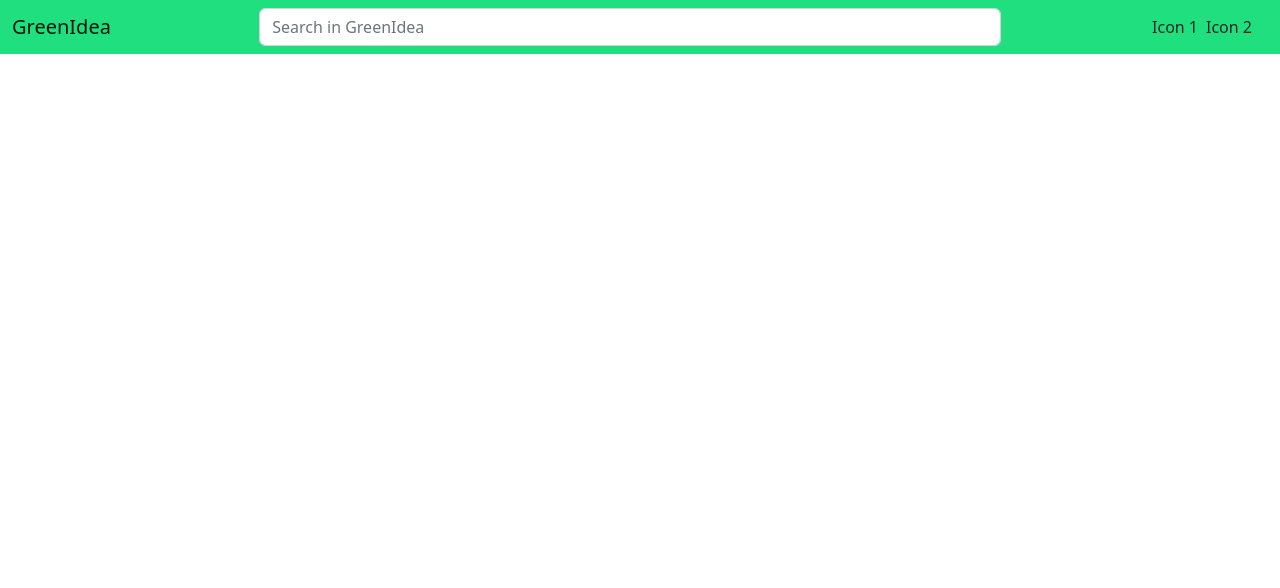
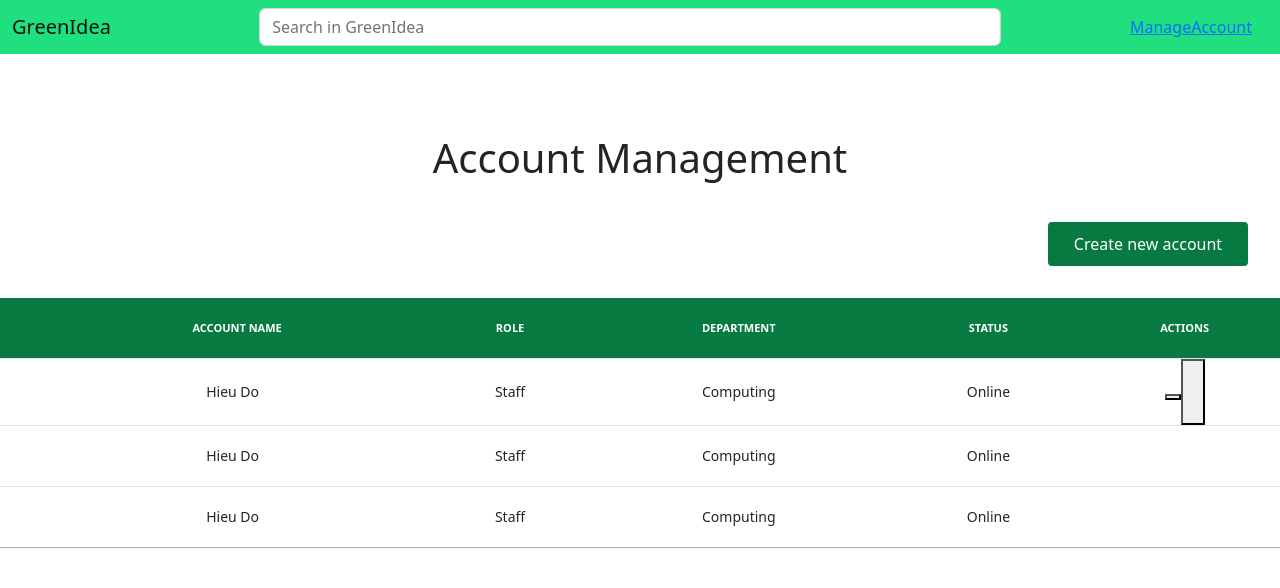
Before and after one commit to COMP1640-TCH2202/GIdea-React, a React (Create React App) app: page /manage-account in a window 1280 px wide. Shown: the top 588 px of the page. Built offline with nearby package versions, Linux system fonts and the light colour scheme.

Commit message:
dev manage account

```diff
--- a/package.json
+++ b/package.json
@@ -5,13 +5,12 @@
   "dependencies": {
     "@emotion/react": "^11.10.6",
     "@emotion/styled": "^11.10.6",
-    "@mui/icons-material": "^5.11.9",
-    "@mui/material": "^5.11.10",
     "@testing-library/jest-dom": "^5.16.5",
     "@testing-library/react": "^13.4.0",
     "@testing-library/user-event": "^13.5.0",
     "bootstrap": "^5.2.3",
     "clsx": "^1.2.1",
+    "font-awesome": "^4.7.0",
     "react": "^18.2.0",
     "react-bootstrap": "^2.7.2",
     "react-dom": "^18.2.0",
--- a/src/App.js
+++ b/src/App.js
@@ -1,10 +1,18 @@
 import './App.css';
 // import Login from './components/Login/Login';
-import MainPage from './components/Admin/MainPage/MainPage';
+import CreateAccount from './components/Admin/CreateAccount/CreateAccount';
 import { Routes, Route, Link } from 'react-router-dom';
+import ManageAccount from './components/Admin/ManageAccount/ManageAccount';
+import Navbar from './components/Navbar/Navbar';
+import { Fragment } from 'react';
 function App() {
   return (
-    <MainPage/>
+    <>
+      <Navbar />
+      <Routes>
+        <Route path='/manage-account' element={<ManageAccount />} />
+      </Routes>
+    </>
   )
 }
 
--- a/src/components/Admin/ManageAccount/ManageAccount.js
+++ b/src/components/Admin/ManageAccount/ManageAccount.js
@@ -1,10 +1,65 @@
 import React from 'react';
-
+import styles from '../ManageAccount/ManageAccount.module.scss'
+import Navbar from '../../Navbar/Navbar';
+import { Routes,Route,Link } from 'react-router-dom';
+import { Button } from 'react-bootstrap';
+import CreateAccount from '../CreateAccount/CreateAccount';
 const ManageAccount = () => {
     return (
         <div>
+            <h1 style={{ textAlign: 'center', marginTop: "2em" }}>Account Management</h1>
+            <div className={styles.add_btn}>
+                <Link to='/create-account'>Create new account</Link>
+            </div>
+            <div><i class="fa fa-pencil" aria-hidden="true"></i> </div>
+            <table>
+                <thead>
+                    <tr>
+                        <th>Account Name</th>
+                        <th>Role</th>
+                        <th>Department</th>
+                        <th>Status</th>
+                        <th>Actions</th>
+                    </tr>
+                </thead>
+                <tbody>
+                    <tr>
+                        <td data-label = "account-name">Hieu Do</td>
+                        <td data-label = "role">Staff</td>
+                        <td data-label = "department">Computing</td>
+                        <td data-label = "status">Online</td>
+                        <td>
+                            <button>
+                                {/* <i class="fa fa-pencil" aria-hidden="true"></i> */}
+                                </button>
+                            <button><i class="fa fa-trash" aria-hidden="true"></i></button>
+                        </td>
+                    </tr>
+                    <tr>
+                        <td data-label = "account-name">Hieu Do</td>
+                        <td data-label = "role">Staff</td>
+                        <td data-label = "department">Computing</td>
+                        <td data-label = "status">Online</td>
+                        <td>
 
+                        </td>
+                    </tr>
+                    <tr>
+                        <td data-label = "account-name">Hieu Do</td>
+                        <td data-label = "role">Staff</td>
+                        <td data-label = "department">Computing</td>
+                        <td data-label = "status">Online</td>
+                        <td>
+
+                        </td>
+                    </tr>
+                </tbody>
+            </table>
+            <Routes>
+                <Route path='/create-account' element={<CreateAccount />} />
+            </Routes>
         </div>
+
     );
 }
 
--- /dev/null
+++ b/src/components/Admin/ManageAccount/ManageAccount.module.scss
@@ -0,0 +1,142 @@
+
+.add_btn {
+    display: flex;
+    justify-content: flex-end;
+    width: 100%;
+    border-radius: 4px;
+    min-width: 200px;
+    text-align: center;
+    a {
+        border-radius: 4px;
+        width: 200px;
+        background-color: #067a40;
+        text-decoration: none;
+        color: #fff;
+        margin: 2em 2em 2em 0;
+        padding: 0.625em;
+        &:hover {
+            background-color: #035029;
+        }
+    }
+}
+
+table {
+    border: 0;
+    width: 100%;
+    margin: 0;
+    padding: 0;
+    border-collapse: collapse;
+    border-spacing: 0;
+    box-shadow: 0 1px 1px rgba(0, 0, 0, .3);
+    thead {
+        background: #067a40;
+        height: 60px !important;
+        tr {
+            th:first-child {
+                padding-left: 45px;
+            }
+
+            th {
+                color: #fff;
+                text-transform: uppercase;
+                line-height: 60px !important;
+                text-align: center;
+                font-size: 11px;
+                padding-top: 0px !important;
+                padding-bottom: 0px !important;
+            }
+        }
+    }
+
+    tbody {
+        background: #fff;
+
+        tr {
+            border-top: 1px solid #e5e5e5;
+            height: 60px;
+
+            td:first-child {
+                padding-left: 45px;
+            }
+
+            td {
+                height: 60px;
+                line-height: 60px !important;
+                text-align: center;
+                padding: 0 10px;
+                font-size: 14px;
+
+                i {
+                    margin-right: 8px;
+                }
+            }
+        }
+    }
+}
+
+@media screen and (max-width: 800px) {
+    .add_btn {
+        justify-content: center;
+        a {
+            width: 80%;
+            margin: 2em 0 2em 0;
+        }
+    }
+
+    table {
+        border: 1px solid transparent;
+        box-shadow: none;
+
+        thead {
+            display: none;
+        }
+
+        tbody {
+            tr {
+                border-bottom: 45px solid #F8F8F8;
+
+                td:first-child {
+                    padding-left: 10px;
+
+                }
+
+                td:before {
+                    content: attr(data-label);
+                    float: left;
+                    font-size: 10px;
+                    text-transform: uppercase;
+                    font-weight: bold;
+                }
+
+                td {
+                    display: block;
+                    text-align: right;
+                    font-size: 14px;
+                    padding: 0px 10px !important;
+                    box-shadow: 0 1px 1px rgba(0, 0, 0, .3);
+                }
+                td:nth-child(5) {
+                    display: flex;
+                    button {
+                        flex: 1;
+                        margin-top: 1em;
+                        margin-left: 1em;
+                    }
+                }
+            }
+        }
+    }
+}
+
+.btn-edit {
+    width: 50px;
+    border: none;
+    outline:  none;
+    background: transparent;
+    color: red;
+
+    &:hover {
+        background-color: transparent !important;
+        color: red !important;
+    }
+}
--- a/src/components/Admin/MainPage/MainPage.js
+++ b/src/components/MainPage/MainPage.js
@@ -1,5 +1,5 @@
 import React from 'react';
-import Navbar from '../../Navbar/Navbar';
+import Navbar from '../Navbar/Navbar';
 const MainPage = () => {
     return (
         <Navbar />
--- a/src/components/Navbar/Navbar.js
+++ b/src/components/Navbar/Navbar.js
@@ -2,12 +2,13 @@ import React from 'react';
 import 'bootstrap/dist/css/bootstrap.min.css';
 import { Routes, Route, Link } from 'react-router-dom';
 import styles from "../Navbar/Navbar.module.scss"
-const Navbar = (props) => {
+import ManageAccount from '../Admin/ManageAccount/ManageAccount';
+const Navbar = () => {
     return (
         <nav className="navbar navbar-expand-lg bg-body-tertiary">
             <div className="container-fluid">
                 <div className={styles.nav_logo}>
-                <Link className="navbar-brand" to="">GreenIdea</Link>
+                <Link className="navbar-brand" to="/">GreenIdea</Link>
                 </div>
                 <div className={styles.search_container}>
                     <form>
@@ -17,8 +18,7 @@ const Navbar = (props) => {
                     </form>
                 </div>
                 <div className={styles.nav_icons}>
-                    <span className={styles.nav_icon}>Icon 1</span>
-                    <span className={styles.nav_icon}>Icon 2 </span>
+                    <Link to ="/manage-account">ManageAccount</Link>
                 </div>
             </div>
         </nav>
--- a/src/components/Navbar/Navbar.module.scss
+++ b/src/components/Navbar/Navbar.module.scss
@@ -25,3 +25,9 @@ nav {
         margin-left: 8px;
     }
 }
+
+@media screen and (max-width: 600px) {
+    .search_container {
+        display: none;
+    }
+}
```
Also changed, not shown: src/components/PostIdea/PostIdea.js (added, +10 -0 lines), src/components/PostIdea/PostIdea.module.scss (added), 1 other file (tests, documents, lock files or other folders).
